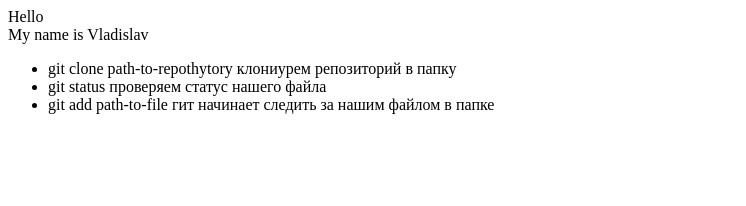
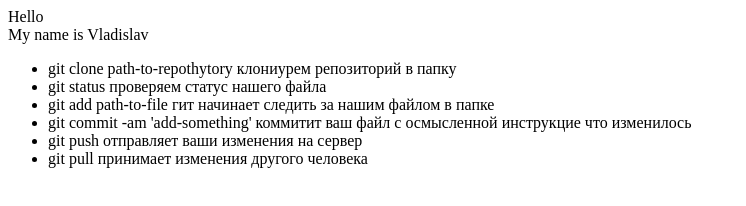
Before and after one commit to Vladislav0510/git-lesson, a plain HTML site: page index.html in a window 1280 px wide. Shown: the whole page, without its empty margins (0-746 px from the left). Drawn offline with Linux system fonts and the light colour scheme.

Commit message:
added commit pull push requests

```diff
--- a/index.html
+++ b/index.html
@@ -5,5 +5,7 @@
     <li>git clone path-to-repothytory клониурем репозиторий в папку</li>
     <li>git status проверяем статус нашего файла</li>
     <li>git add path-to-file гит начинает следить за нашим файлом в папке</li>
-
+    <li>git commit -am 'add-something' коммитит ваш файл с осмысленной  инструкцие что изменилось</li>
+    <li>git push  отправляет ваши изменения на сервер</li>
+    <li>git pull принимает изменения другого человека</li>
 </ul>
```
